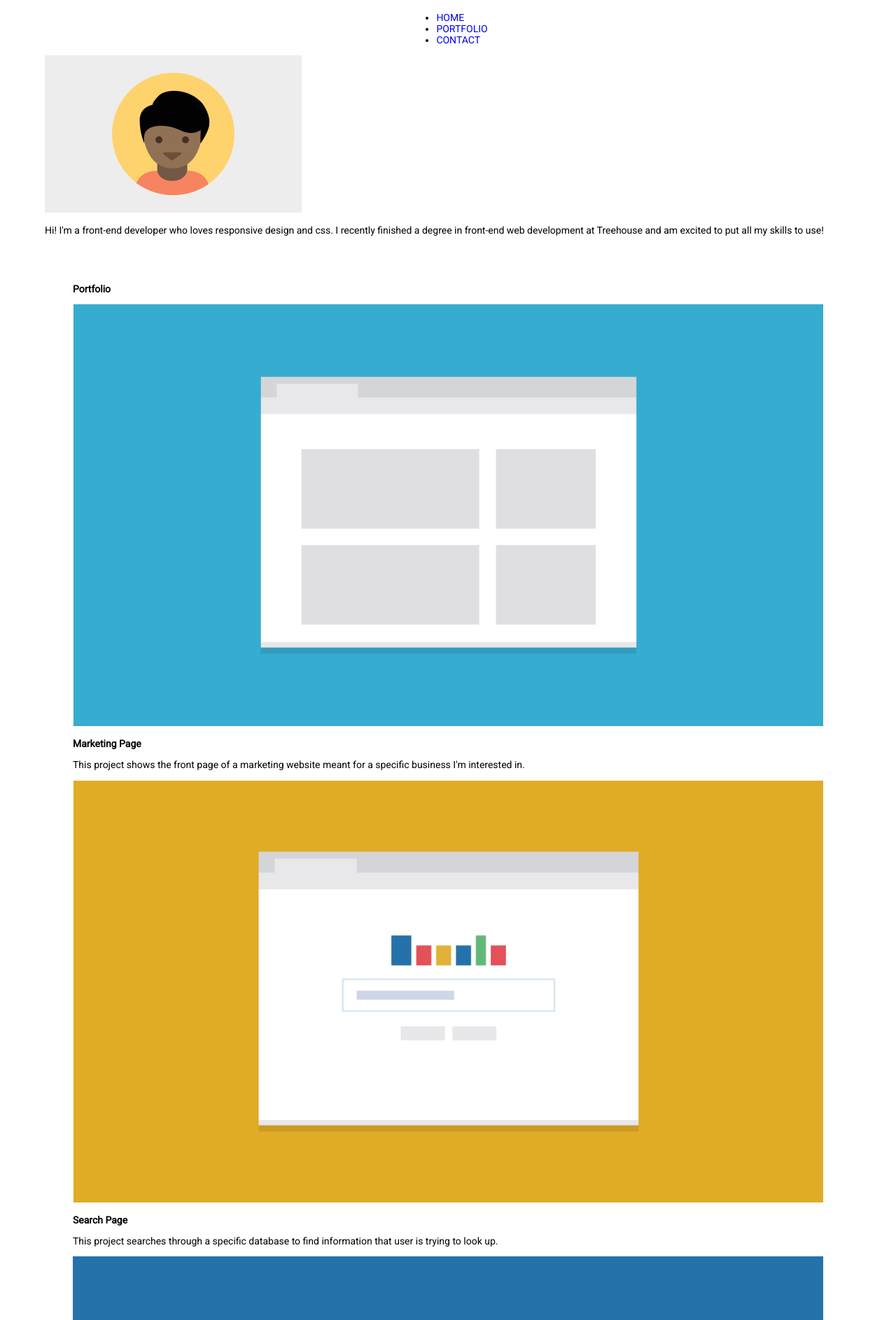
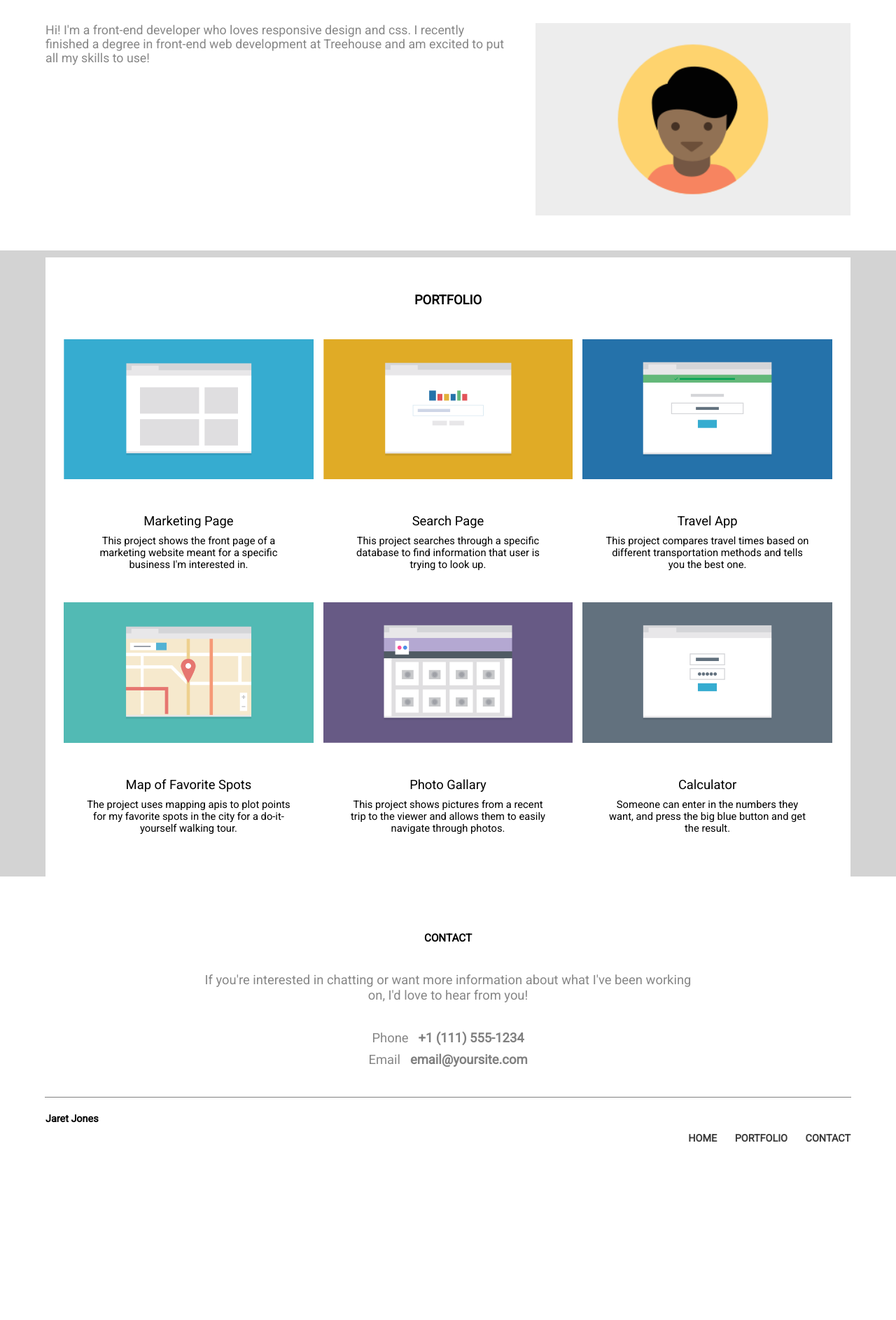
Before and after one commit to jamdrones/Tech-Degree-Project-Unit2, a plain HTML site: page css/index.html in a window 1280 px wide. Shown: the part 131-2018 px from the top of the page at 70% size. After the commit the page ends 1804 px from the top, so only its background shows below. Drawn offline with Linux system fonts and the light colour scheme; files that its build step writes are made by us from their sources; files whose address does not match are found by name.

Commit message:
styles.css
Changes to my styles.css

```diff
--- a/css/styles.css
+++ b/css/styles.css
@@ -1,46 +1,22 @@
 * {
-font-family: 'Roboto', serif;
-font-size: 14px;
+   box-sizing: border-box;
+   text-align: center;
 }
 
 body {
-  padding: 5%;
-}
-
-nav{
-  display: flex;
-  justify-content: space-around;
-  align-items: center;
-  min-height: 8vh;
+  font-family: 'Roboto', serif;
   font-size: 16px;
-  text-transform: uppercase;
-  }
-
-.nav-links{
-  display: flex;
-  justify-content: space-around;
-  width: 20%;
-  list-style: none;
    color: black;
 }
-
 
 
 img {
     max-width: 100%;
 }
 
-h2 {
-  text-transform: uppercase;
-  font-size: 22px;
-}
-
-h3 {
-  font-weight: 600;
-}
-
 a {
 	text-decoration: none;
+    color: black;
 }
 
 a:hover {
@@ -48,340 +24,337 @@ a:hover {
   color: blue;
 }
 
-profile-pic {
-  padding-top: 50px;
+h2,
+h3,
+h4 {
+    margin-top: 0;
+    margin-bottom: 0;
 }
 
-.title {
-font-size: 30px;
-text-align: left;
-text-transform: capitalize;
+p {
+   margin-top: 0;
 }
 
-.bio {
-  color: grey;
-  text-align: left;
+hr {
+    width: 90%;
+    border-top: 1.5px solid grey;
+    border-bottom: 0;
+    border-left: 0;
+    border-right: 0;
 }
 
-.contact-container {
-  color: black;
-  text-align: center;
+article {
+    padding-top: 0;
 }
 
-.portfolio-container {
-  padding-top: 10%;
-  padding-bottom: 10%;
-  text-align: center;
+.clearfix:after {
+    content: "";
+    display: table;
+    clear: both;
   }
 
-#portfolio {
-padding: 40px;
+
+.nav-bar {
+    padding-bottom: 40px;
+}
+
+.student-name {
+    font-size: 1.60em;
+}
+
+.student-name,
+.main-nav a {
+    display: block;
+    font-weight: 700;
+    padding: 10px 15px;
+}
+
+.main-nav a {
+    color:#000;
+    font-size: .90em;
+}
+
+.main-nav li {
+    background-color: #fff;
+}
+
+.student-name,
+.main-nav li {
+    margin-top: 5px;
 }
 
 
 
-footer {
-  display: flex;
-  flex-direction: row;
-  justify-content: space-between;
-  font-weight: 700;
-  border-top: grey;
-  margin-top: 100px;
-  padding: 10px;
+.intro {
+    padding-bottom: 25px;
+}
+.header-info{
+    color: #878787;
+    margin-top: 10px;
 }
 
-.nav-footer {
-  display: flex;
-  padding: 10px;
+.intro img {
+    width: 70%;
+    padding-bottom: 10px;
+}
+.paragraph-basics {
+    font-weight: 300;
+    font-size: .92em;
 }
 
-@media screen and (min-width: 320px) {
-nav{
-  display: flex;
-  justify-content: space-around;
-  align-items: center;
-  min-height: 8vh;
-  font-size: 16px;
+
+#portfolio {
+    background: white;
 }
 
-.nav-links{
-  display: flex;
-  justify-content: space-around;
-  width: 50%;
-  list-style: none;
+.main-content {
+    padding-top: 40px;
+    padding-bottom:25px;
 }
 
-.section-1 {
-  display: flex;
-  flex-direction: row-reverse;
-  margin-top: 55px;
+.portfolio-title {
+    padding-bottom: 40px;
+    font-size: 1.15em;
+    font-weight: 700;
+    text-transform: uppercase;
 }
 
-.profile-pic {
+.content-wrapper {
     padding-top: 0;
-  width: 44%;
-  height: 100%;
 }
 
-.bio {
-  width: 53%;
-  padding-right: 25px;
-  text-align: left;
-  margin-top: 0;
-  font-size: 1.25em;
+.col h3 {
+    font-weight: 500;
+    font-size: 1.15em;
+    margin-top: 20px;
+}
+
+.col p {
+    margin-top: 10px;
+    padding-bottom: 25px;
+}
+
+.container{
+    width: 90%;
+    margin: 0 auto;
+}
+
+
+#contact {
+    color:#878787;
+    padding-top: 10px;
+}
+
+#contact div {
+    padding-bottom: 35px;
+}
+
+#contact h3 {
+    margin-top: 50px;
+    padding-bottom: 30px;
+    font-weight: 700;
+    font-size: .95em;
+    color: black;
+}
+
+.contact-intro{
+    padding-bottom: 15px;
+}
+
+.phone-email a {
+    font-weight: 600;
+    color: grey;
+}
+
+.bottom-nav {
+    padding-top: 15px;
+    padding-bottom: 20px;
+}
+
+.bottom-nav h4 {
+    font-size: .90em;
+    font-weight: 600;
+}
+
+.footer-name {
+    float: left;
+}
+
+.to-top {
+    float: right;
+}
+
+
+.footer-nav {
+    display: none;
+    float: right;
+    padding-top: 0;
+}
+.footer-nav li {
+    display: inline-block;
+    padding-top: 0;
+}
+.footer-nav a {
+    color:#3a3a3a;
+    font-weight: 600;
+    font-size: .90em;
+    padding-left: 1.5em;
+    padding-top: 0;
 }
 
 
 
-  .portfolio-text {
-    padding: 0 25px;
+@media (min-width: 768px) {
+
+    *{
+        padding-top: 10px;
     }
 
-  .contact-container {
-    max-width: 60%;
-    margin: auto;
+
+    .nav-bar {
+        padding-bottom: 25px;
+    }
+    .student-name {
+        margin: 0;
+        padding: 0;
+    }
+    .main-nav{
+        padding-top: 0;
+
+    }
+    .main-nav li {
+        display: inline-block;
+        background: #f8f8f8ee;
     }
 
-.top {
-  display: flex;
+
+    .intro {
+        padding-bottom: 40px;
+        display: inline-block;
+        padding-right: .45em;
+        padding-left:.45em;
     }
 
-.nav-footer {
-  display: flex;
-  text-align: center;
-  color: grey;
-  padding: 10px;
+    .intro img {
+        width: 40%;
+        float: right;
+        padding-left: 10px;
     }
 
-  .nav-footer li {
-
-    padding: 10px;
+    .intro p {
+        text-align: left;
+        padding-top: 0;
+        font-size: 1.11em;
     }
 
-  footer {
-  display: flex;
-  flex-direction: row;
-  justify-content: space-between;
-  font-weight: 700;
-  border-top: grey;
-  margin-top: 50px;
-  list-style: none;
+
+    .main-content {
+        padding-top: 25px;
+    }
+    .portfolio-title {
+        padding-bottom: 25px;
+    }
+    .content-wrapper {
+        margin: 0 auto;
+    }
+
+    .col {
+        float: left;
+        width:50%;
+        padding-right: .45em;
+        padding-left:.45em;
+    }
+
+    .col p {
+        width: 308px;
+        margin: 0 auto;
+        padding-left: .5em;
+        padding-right: .5em;
+    }
+
+     .contact-info {
+        width: 70%;
+    }
+
+    #contact p {
+        font-size: 1.15em;
+
+    }
+
+     hr,
+    footer,
+    .footer-name {
+        padding-top: 0;
+    }
+
+    .to-top {
+        display: none;
+    }
+
+    .footer-nav {
+        display: block;
     }
 
 }
 
 
-
-
-
-
-
-@media screen and (min-width: 768px) {
-.title {
-  text-align: center;
-    margin: auto;
+@media (min-width: 1024px) {
+    .container{
+        max-width: 1150px;
     }
 
-  nav{
-  display: flex;
-  justify-content: space-around;
-  align-items: center;
-  min-height: 8vh;
-  font-size: 16px;
+    .student-name {
+        float: left;
+    }
+    .main-nav {
+        float: right;
+    }
+    .main-nav li {
+        padding-top: 0;
+        margin-top: 0;
     }
 
-.nav-links{
-  display: flex;
-  justify-content: space-around;
-  width: 30%;
-  list-style: none;
+    .intro {
+        padding-right:0 ;
+        padding-left:0 ;
+    }
+    .intro p{
+        width:60%;
+        padding-right: 30px;
     }
 
 
-
-.section-1 {
-  display: flex;
-  flex-direction: row-reverse;
-  margin-top: 55px;
+    #portfolio {
+        background: lightgrey;
     }
-
-.profile-pic {
-  padding-top: 0;
-  width: 44%;
-  height: 100%;
-}
-
-.bio {
-  width: 53%;
-  padding-right: 25px;
-  text-align: left;
-  margin-top: 0;
-  font-size: 1.25em;
-}
-
-.port-1 {
-   float: left;
-   width: 45%;
-    margin-left: 20px;
-   }
-
-  .port-2 {
-    float: right;
-    width: 45%;
-    margin-right: 20px;
-  }
-
-  .port-3 {
-    float: left;
-    width: 45%;
-    margin-left: 20px;
-    }
-
-  .port-4 {
-   float: right;
-    width: 45%;
-    margin-right: 20px
+    #portfolio h3 {
+        padding-top: 25px;
 
     }
 
-  .port-5 {
-    float: left;
-    width: 45%;
-    margin-left: 0px;
-    margin-left: 20px;
+    .main-content {
+        width: 95%;
+        background: white;
+        padding-left: 1em;
+        padding-right: 1em;
     }
 
-  .port-6 {
-   float: right;
-    width: 45%;
-    margin-right: 6px;
+    .content-wrapper{
+        padding-left: .2em;
+        padding-right: .2em;
+        padding-bottom: 10px;
+    }
+    .col {
+        width: 33.3333333%;
         }
 
-  .portfolio-text {
-    padding: 0 25px;
+   .contact-intro {
+        padding-right: 90px;
+        padding-left: 90px;
+        padding-bottom: 30px;
     }
 
-  .contact-container {
-    max-width: 60%;
-    margin: auto;
+    .contact-info p{
+        margin-bottom: 0;
     }
-
-.top {
-  display: flex;
 }
-
-.nav-footer {
-  display: flex;
-  text-align: center;
-  color: grey;
-    padding: 10px;
-  }
-
-  .nav-footer li {
-
-    padding: 10px;
-  }
-
-  footer {
-  display: flex;
-  flex-direction: row;
-  justify-content: space-between;
-  font-weight: 700;
-  border-top: grey;
-  margin-top: 50px;
-}
-
-}
-
-@media screen and (min-width: 1024px) {
-nav{
-display: flex;
-  justify-content: space-around;
-  align-items: center;
-  min-height: 8vh;
-  font-size: 16px;
-}
-
-.nav-links{
-  display: flex;
-  justify-content: space-around;
-  width: 20%;
-  list-style: none;
-}
-
-
-
-  body{
-  padding-bottom: 0;
-  }
-
-
-
-  .bio {
-    font-size: 1.75em;
-  }
-
-
-
- .port-1 {
-   float: left;
-    width:32%;
-    margin-left: 0px;
-   }
-
-  .port-2 {
-   float: left;
-    width: 32%;
-    margin-right: 0px;
-    padding-left: 20px;
-  }
-
-  .port-3 {
-   float: right;
-    width: 32%;
-    margin-right: 8px;
-  }
-
-  .port-4 {
-   float: left;
-    width:32%;
-
-   }
-
-  .port-5 {
-   float: left;
-    width: 32%;
-    margin-left: 0px;
-  }
-
-  .port-6 {
-   float: right;
-    width: 32%;
-    padding-right: 6px;
-  }
-
-  .contact-container {
-    max-width: 30%;
-    margin: auto;
-    text-align: center;
-    padding: 0px;
-  }
-
-  .contact-text {
-  text-align: center;
-  }
-
-  .nav-footer {
-  display: flex;
-  text-align: center;
-  color: grey;
-  }
-
-  .nav-footer li {
-    list-style: none;
-    padding: 10px;
-
-  }
-
-
-}
```
Lines whose indentation alone changed are shown as unchanged.
